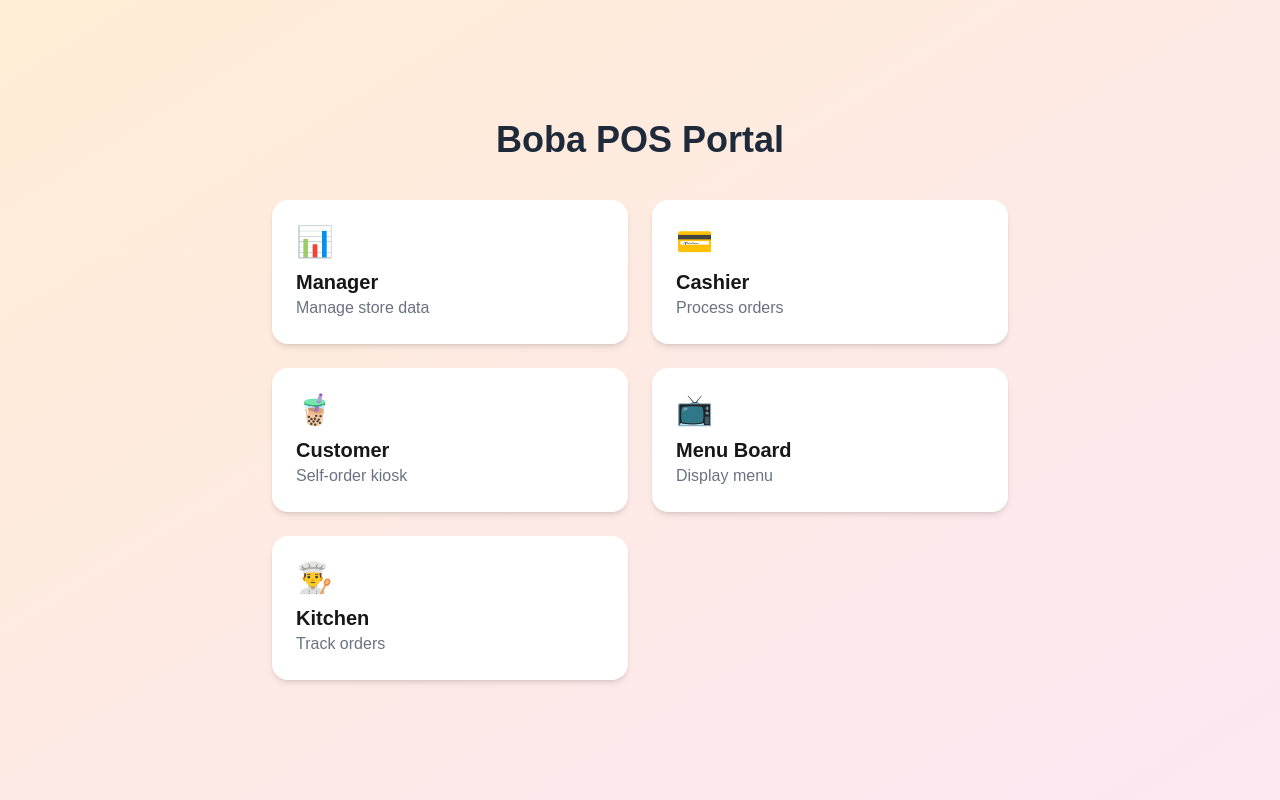
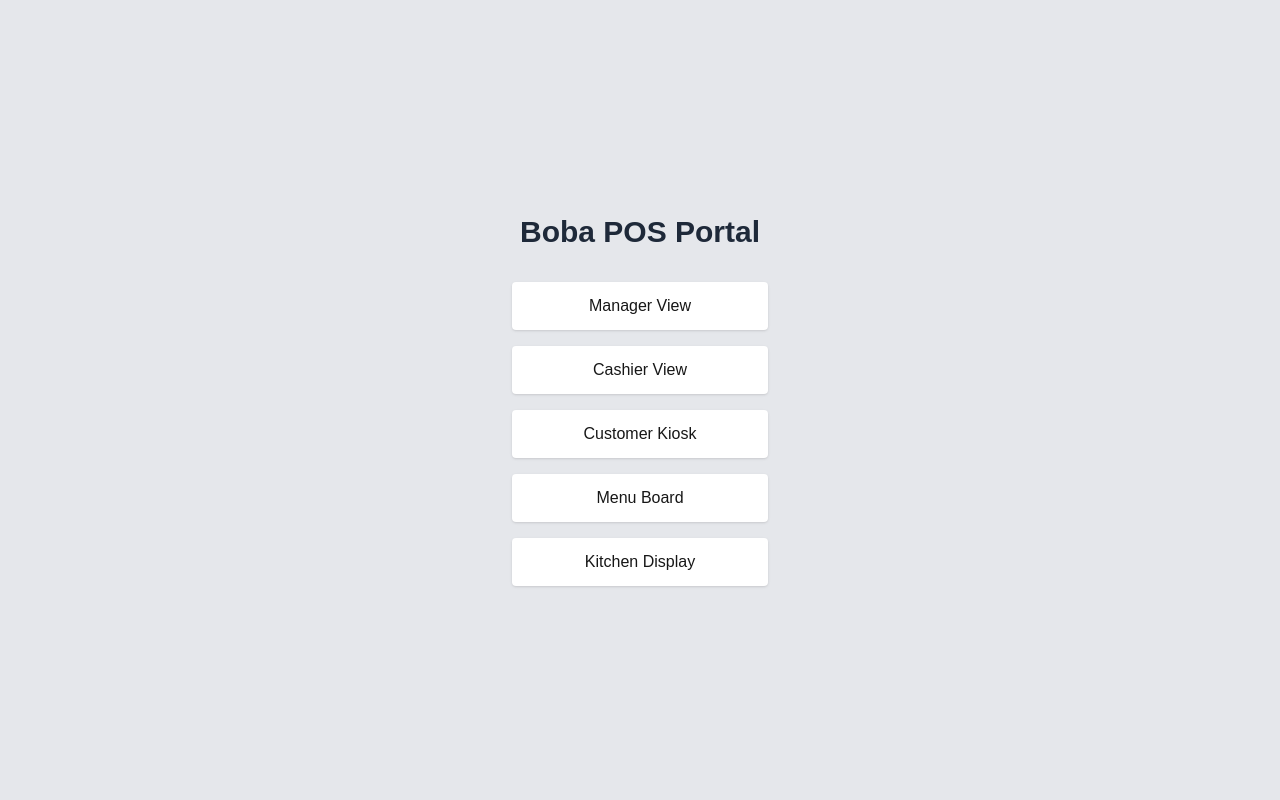
Before and after one commit to CSCE-331-Spring-2026-900-908/csce-331-project3-team12, a Next.js app: page / in a window 1280 px wide. Built offline with nearby package versions, Linux system fonts and the light colour scheme.

Commit message:
simple style for portal page

```diff
--- a/app/page.tsx
+++ b/app/page.tsx
@@ -5,33 +5,50 @@ import { useRouter } from "next/navigation";
 export default function Portal() {
   const router = useRouter();
 
-  const views = [
-    { name: "Manager", path: "/manager", icon: "📊", desc: "Manage store data" },
-    { name: "Cashier", path: "/cashier", icon: "💳", desc: "Process orders" },
-    { name: "Customer", path: "/customer", icon: "🧋", desc: "Self-order kiosk" },
-    { name: "Menu Board", path: "/menu-board", icon: "📺", desc: "Display menu" },
-    { name: "Kitchen", path: "/kitchen", icon: "👨‍🍳", desc: "Track orders" },
-  ];
+  return (
+    <div className="min-h-screen bg-gray-200 flex flex-col items-center justify-center">
 
-  return (
-    <div className="min-h-screen bg-gradient-to-br from-orange-100 to-pink-100 flex flex-col items-center justify-center">
-
-      <h1 className="text-4xl font-bold mb-10 text-gray-800">
+      <h1 className="text-3xl font-semibold mb-8 text-gray-800">
         Boba POS Portal
       </h1>
 
-      <div className="grid grid-cols-1 md:grid-cols-2 gap-6 w-full max-w-3xl px-4">
-        {views.map((view) => (
-          <div
-            key={view.name}
-            onClick={() => router.push(view.path)}
-            className="cursor-pointer bg-white rounded-2xl shadow-md p-6 hover:shadow-xl hover:scale-105 transition-all duration-200"
-          >
-            <div className="text-3xl mb-2">{view.icon}</div>
-            <h2 className="text-xl font-semibold">{view.name}</h2>
-            <p className="text-gray-500">{view.desc}</p>
-          </div>
-        ))}
+      <div className="flex flex-col gap-4 w-64">
+
+        <button
+          onClick={() => router.push("/manager")}
+          className="bg-white p-3 rounded shadow hover:bg-gray-100 transition"
+        >
+          Manager View
+        </button>
+
+        <button
+          onClick={() => router.push("/cashier")}
+          className="bg-white p-3 rounded shadow hover:bg-gray-100 transition"
+        >
+          Cashier View
+        </button>
+
+        <button
+          onClick={() => router.push("/customer")}
+          className="bg-white p-3 rounded shadow hover:bg-gray-100 transition"
+        >
+          Customer Kiosk
+        </button>
+
+        <button
+          onClick={() => router.push("/menu-board")}
+          className="bg-white p-3 rounded shadow hover:bg-gray-100 transition"
+        >
+          Menu Board
+        </button>
+
+        <button
+          onClick={() => router.push("/kitchen")}
+          className="bg-white p-3 rounded shadow hover:bg-gray-100 transition"
+        >
+          Kitchen Display
+        </button>
+
       </div>
     </div>
   );
```
Also changed, not shown: 1 other file (tests, documents, lock files or other folders).
